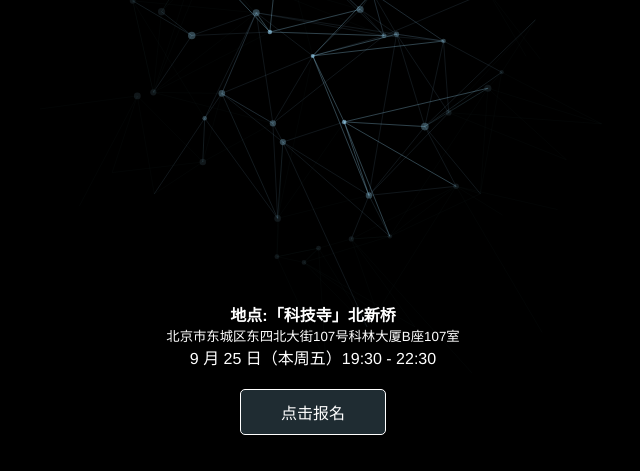
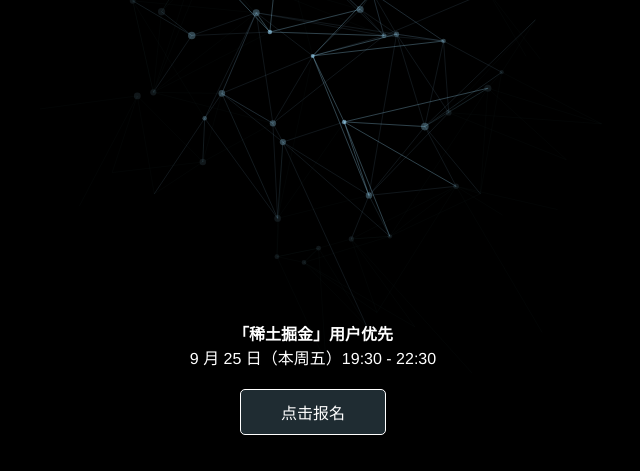
Before and after one commit to kalasoo/definers-and-makers, a plain HTML site: page index.html in a window 1280 px wide. Shown: the part 329-800 px from the top of the page, without its empty margins (327-967 px from the left). Drawn offline with Linux system fonts and the light colour scheme.

Commit message:
remove address

```diff
--- a/index.html
+++ b/index.html
@@ -97,7 +97,7 @@ button:hover, button:active {
 }
 canvas {
     position:fixed;
-}</style></head><body><canvas></canvas><div class="container"><section><img src="assets/logo.png" class="logo"><div class="title">京城技术含量最高的<br>一次线下聚会</div><div class="row"><div class="col-3"><div class="count">70<span class="count-postfix"> 位</span></div><div class="count-description">技术高手</div></div><div class="col-3"><div class="count">20<span class="count-postfix"> 位</span></div><div class="count-description">优秀创业者</div></div><div class="col-3"> <div class="count">20<span class="count-postfix"> 位</span></div><div class="count-description">名校归国学生</div></div></div></section></div><footer><section><p><strong>地点:「科技寺」北新桥</strong><br><small>北京市东城区东四北大街107号科林大厦B座107室 </small><br>9 月 25 日（本周五）19:30 - 22:30</p></section><a href="http://form.mikecrm.com/f.php?t=zc6G2K"><p><button>点击报名</button></p></a></footer><script src="lib/animation.js"></script><script>(function() {
+}</style></head><body><canvas></canvas><div class="container"><section><img src="assets/logo.png" class="logo"><div class="title">京城技术含量最高的<br>一次线下聚会</div><div class="row"><div class="col-3"><div class="count">70<span class="count-postfix"> 位</span></div><div class="count-description">技术高手</div></div><div class="col-3"><div class="count">20<span class="count-postfix"> 位</span></div><div class="count-description">优秀创业者</div></div><div class="col-3"> <div class="count">20<span class="count-postfix"> 位</span></div><div class="count-description">名校归国学生</div></div></div></section></div><footer><section><p><strong>「稀土掘金」用户优先</strong><br>9 月 25 日（本周五）19:30 - 22:30</p></section><a href="http://form.mikecrm.com/f.php?t=zc6G2K"><p><button>点击报名</button></p></a></footer><script src="lib/animation.js"></script><script>(function() {
 
     var width, height, largeHeader, canvas, ctx, points, target, animateHeader = true;
 
```
Also changed, not shown: 1 other file.
